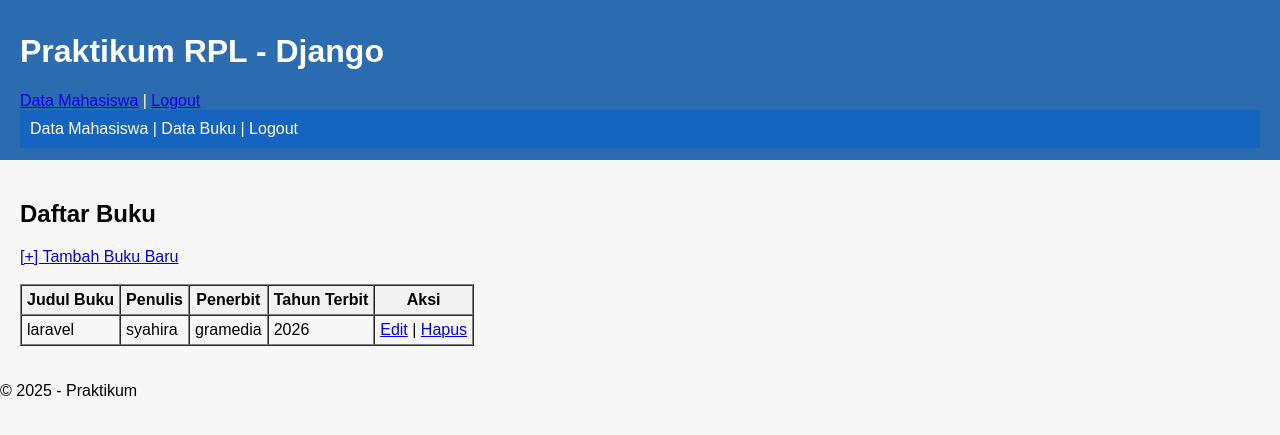
After one commit to DINIADINDA/rpl_project, a Django app: page /mahasiswa/buku/ in a window 1280 px wide. The commit adds this page. Shown: the top 435 px of the page. Run offline with Django 5.2, Linux system fonts and the light colour scheme; a user stored in the database is signed in; data comes from the database, SQL or seed files in the repository; both versions use the stored data as it was after the commit.

Commit message:
Menambahkan CRUD Buku

```diff
--- a/mahasiswa/models.py
+++ b/mahasiswa/models.py
@@ -8,3 +8,13 @@ class Mahasiswa(models.Model):
 
     def __str__(self):
         return f"{self.nim} - {self.nama}"
+
+
+class Buku(models.Model):
+    judul = models.CharField(max_length=200)
+    penulis = models.CharField(max_length=100)
+    penerbit = models.CharField(max_length=100)
+    tahun_terbit = models.IntegerField()
+
+    def __str__(self):
+        return f"{self.judul} - {self.penulis}"
--- a/mahasiswa/templates/mahasiswa/base.html
+++ b/mahasiswa/templates/mahasiswa/base.html
@@ -21,6 +21,12 @@
         {% else %}
             | <a href="/accounts/login/">Login</a>
         {% endif %}
+
+        <div style="background-color: #1565C0; padding: 10px; color: white;">
+    <a href="{% url 'daftar_mahasiswa' %}" style="color: white; text-decoration: none;">Data Mahasiswa</a> |
+    <a href="{% url 'daftar_buku' %}" style="color: white; text-decoration: none;">Data Buku</a> |
+    <a href="{% url 'logout' %}" style="color: white; text-decoration: none;">Logout</a>
+</div>
     </nav>
 
 </header>
--- /dev/null
+++ b/mahasiswa/templates/mahasiswa/daftar_buku.html
@@ -0,0 +1,35 @@
+{% extends 'mahasiswa/base.html' %}
+
+{% block content %}
+<div style="padding: 20px;">
+    <h2>Daftar Buku</h2>
+    <a href="{% url 'tambah_buku' %}">[+] Tambah Buku Baru</a>
+    <br><br>
+
+    <table border="1" cellpadding="5" cellspacing="0">
+        <tr style="background-color: #f2f2f2;">
+            <th>Judul Buku</th>
+            <th>Penulis</th>
+            <th>Penerbit</th>
+            <th>Tahun Terbit</th>
+            <th>Aksi</th>
+        </tr>
+        {% for buku in list_buku %}
+        <tr>
+            <td>{{ buku.judul }}</td>
+            <td>{{ buku.penulis }}</td>
+            <td>{{ buku.penerbit }}</td>
+            <td>{{ buku.tahun_terbit }}</td>
+            <td>
+                <a href="{% url 'edit_buku' buku.pk %}">Edit</a> |
+                <a href="{% url 'hapus_buku' buku.pk %}">Hapus</a>
+            </td>
+        </tr>
+        {% empty %}
+        <tr>
+            <td colspan="5" style="text-align: center;">Belum ada data buku.</td>
+        </tr>
+        {% endfor %}
+    </table>
+</div>
+{% endblock %}
--- a/mahasiswa/urls.py
+++ b/mahasiswa/urls.py
@@ -5,4 +5,9 @@ from . import views
 urlpatterns = [
     path('', RedirectView.as_view(url='daftar/')),
     path('daftar/', views.daftar_mahasiswa, name='daftar_mahasiswa'),
+
+    path('buku/', views.daftar_buku, name='daftar_buku'),
+    path('buku/tambah/', views.tambah_buku, name='tambah_buku'),
+    path('buku/edit/<int:pk>/', views.edit_buku, name='edit_buku'),
+    path('buku/hapus/<int:pk>/', views.hapus_buku, name='hapus_buku'),
 ]
--- a/mahasiswa/views.py
+++ b/mahasiswa/views.py
@@ -1,13 +1,74 @@
 from django.contrib.auth.decorators import login_required
-from django.shortcuts import render
-from .models import Mahasiswa
+from django.shortcuts import render, redirect, get_object_or_404
+from .models import Mahasiswa, Buku  # Tambahkan import Buku di sini
+from .forms import BukuForm          # Kita akan membuat file forms.py setelah ini
 
 @login_required(login_url='/accounts/login/')
 def daftar_mahasiswa(request):
     mahasiswas = Mahasiswa.objects.all()
-
     return render(
         request,
         'mahasiswa/daftar.html',
         {'mahasiswas': mahasiswas}
     )
+
+# ==================== KODE BARU UNTUK CRUD BUKU ====================
+
+# 1. Menampilkan Daftar Buku
+@login_required(login_url='/accounts/login/')
+def daftar_buku(request):
+    list_buku = Buku.objects.all()
+    return render(
+        request,
+        'mahasiswa/daftar_buku.html',
+        {'list_buku': list_buku}
+    )
+
+# 2. Tambah Buku Baru
+@login_required(login_url='/accounts/login/')
+def tambah_buku(request):
+    if request.method == 'POST':
+        form = BukuForm(request.POST)
+        if form.is_valid():
+            form.save()
+            return redirect('daftar_buku')
+    else:
+        form = BukuForm()
+
+    return render(
+        request,
+        'mahasiswa/form_buku.html',
+        {'form': form, 'title': 'Tambah Buku Baru'}
+    )
+
+# 3. Edit Data Buku
+@login_required(login_url='/accounts/login/')
+def edit_buku(request, pk):
+    buku = get_object_or_404(Buku, pk=pk)
+    if request.method == 'POST':
+        form = BukuForm(request.POST, instance=buku)
+        if form.is_valid():
+            form.save()
+            return redirect('daftar_buku')
+    else:
+        form = BukuForm(instance=buku)
+
+    return render(
+        request,
+        'mahasiswa/form_buku.html',
+        {'form': form, 'title': 'Edit Data Buku'}
+    )
+
+# 4. Hapus Buku
+@login_required(login_url='/accounts/login/')
+def hapus_buku(request, pk):
+    buku = get_object_or_404(Buku, pk=pk)
+    if request.method == 'POST':
+        buku.delete()
+        return redirect('daftar_buku')
+
+    return render(
+        request,
+        'mahasiswa/hapus_buku.html',
+        {'buku': buku}
+    )
```
Also changed, not shown: accounts/templates/accounts/login.html (+61 -16 lines), mahasiswa/forms.py (added, +57 -0 lines), mahasiswa/templates/mahasiswa/form_buku.html (added, +16 -0 lines), mahasiswa/templates/mahasiswa/hapus_buku.html (added, +14 -0 lines), db.sqlite3, mahasiswa/migrations/0003_buku.py (added).
